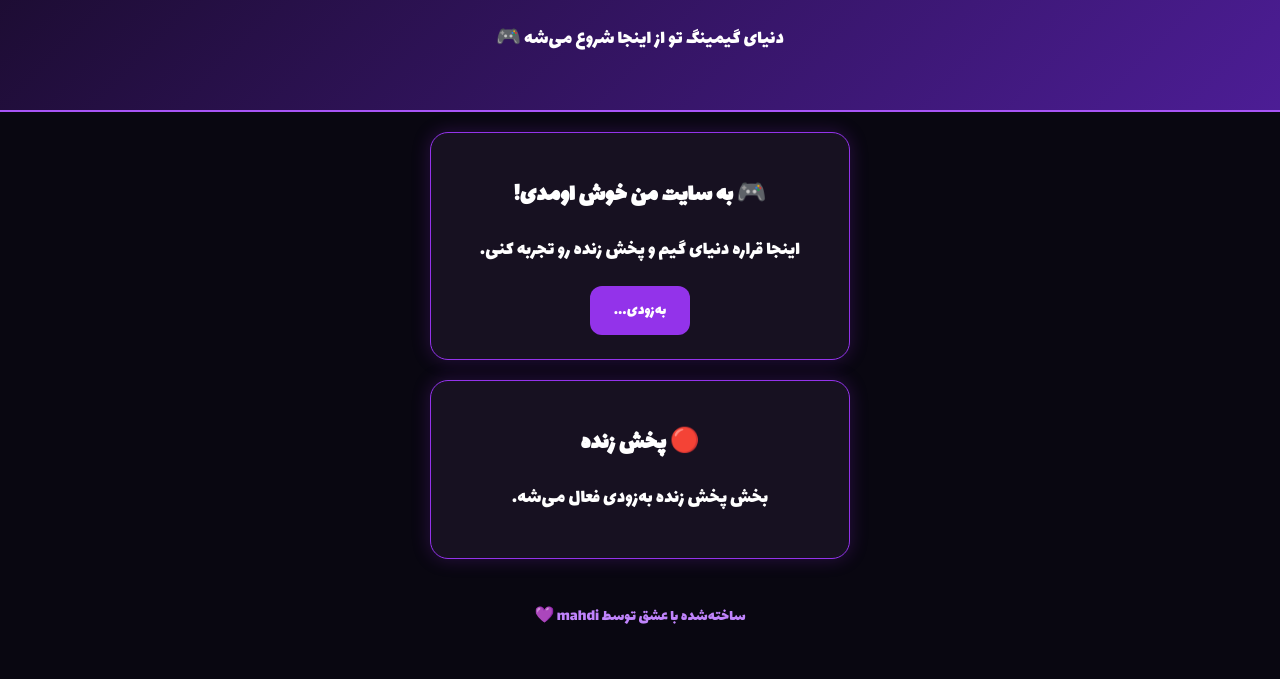
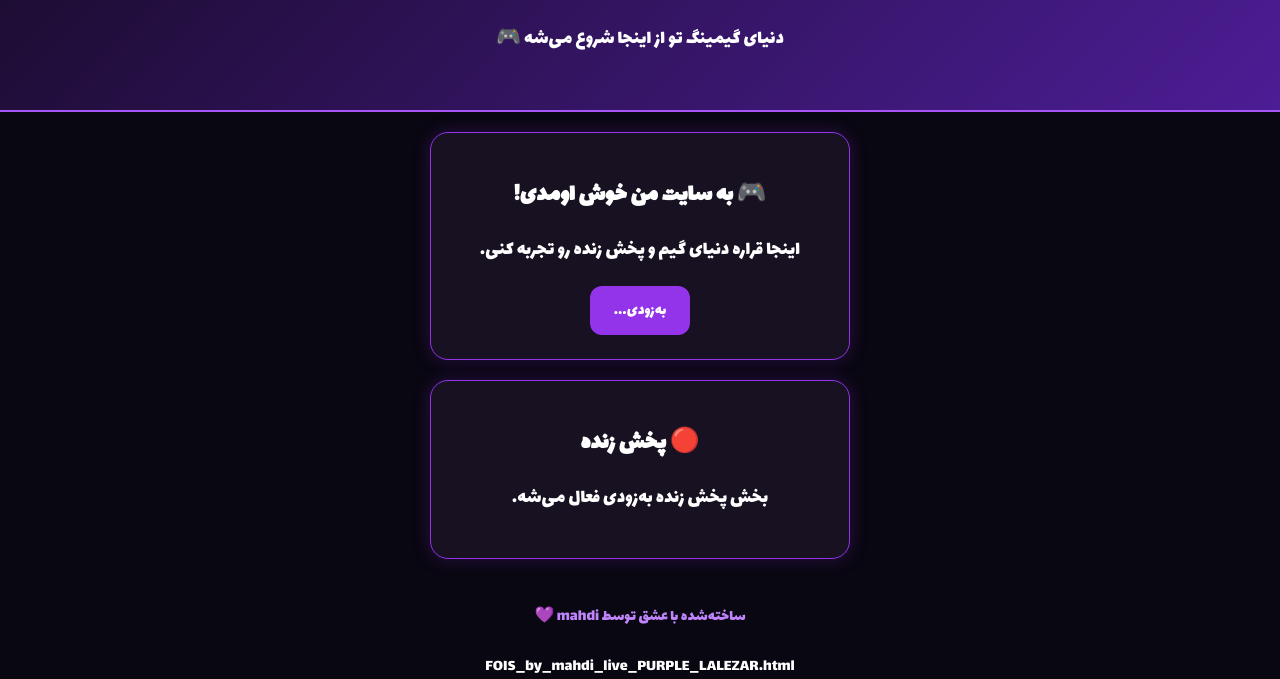
Before and after one commit to darvishiamirmahdi646-boop/fois-live, a plain HTML site: page index.html in a window 1280 px wide. Shown: the part 122-801 px from the top of the page. Drawn offline with Linux system fonts and the light colour scheme.

Commit message:
Update index.html

```diff
--- a/index.html
+++ b/index.html
@@ -1,3 +1,4 @@
+
 <!DOCTYPE html>
 <html lang="fa" dir="rtl">
 <head>
@@ -60,3 +61,4 @@
   <footer>ساخته‌شده با عشق توسط mahdi 💜</footer>
 </body>
 </html>
+FOIS_by_mahdi_live_PURPLE_LALEZAR.html
```
